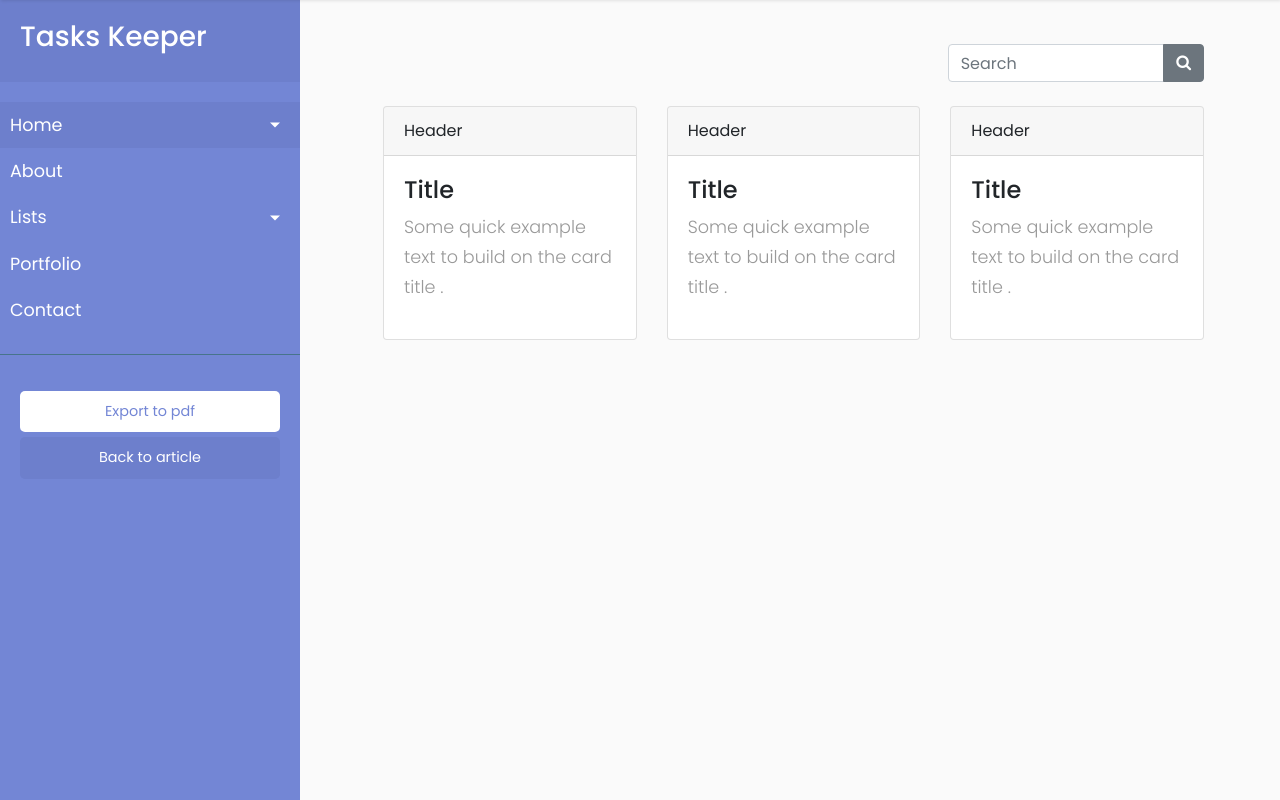
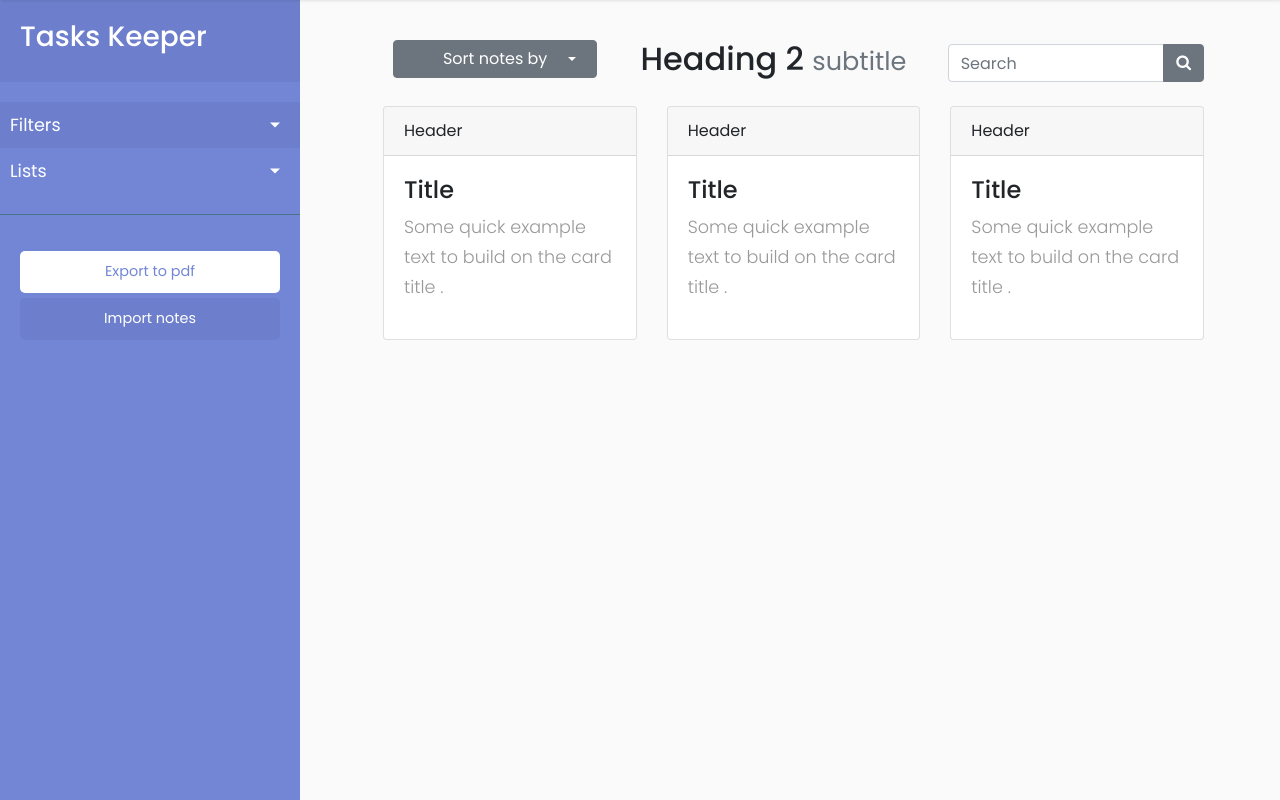
Before and after one commit to OlegAndrus12/Kanban, a Django app: page /notes in a window 1280 px wide. Shown: the part 80-880 px from the top of the page. Run offline with Django 3.2, Linux system fonts and the light colour scheme; data comes from the database, SQL or seed files in the repository; some libraries are stand-ins or nearby versions.

Commit message:
final version of tasksKeeper page is drawn

```diff
--- a/main/static/main/style.css
+++ b/main/static/main/style.css
@@ -171,3 +171,7 @@ MEDIAQUERIES
 border-color: #7c69ef;
 box-shadow: inset 0 1px 1px rgba(124, 105, 239), 0 0 8px rgba(124, 105, 239);
 }
+
+.dropdown-item:hover {
+    background-color: gainsboro;
+}
--- a/main/templates/main/base.html
+++ b/main/templates/main/base.html
@@ -61,7 +61,11 @@
     </div>
     <!-- Container wrapper -->
   </nav>
-  {%block content %}{%endblock%}
-    <script src="https://cdn.jsdelivr.net/npm/bootstrap@5.0.2/dist/js/bootstrap.bundle.min.js" integrity="sha384-MrcW6ZMFYlzcLA8Nl+NtUVF0sA7MsXsP1UyJoMp4YLEuNSfAP+JcXn/tWtIaxVXM" crossorigin="anonymous"></script>
+  {%block content %}
+
+  {%endblock%}
+    <script src="https://code.jquery.com/jquery-3.3.1.slim.min.js" integrity="sha384-q8i/X+965DzO0rT7abK41JStQIAqVgRVzpbzo5smXKp4YfRvH+8abtTE1Pi6jizo" crossorigin="anonymous"></script>
+    <script src="https://cdnjs.cloudflare.com/ajax/libs/popper.js/1.14.6/umd/popper.min.js" integrity="sha384-wHAiFfRlMFy6i5SRaxvfOCifBUQy1xHdJ/yoi7FRNXMRBu5WHdZYu1hA6ZOblgut" crossorigin="anonymous" style=""></script>
+    <script src="https://stackpath.bootstrapcdn.com/bootstrap/4.3.1/js/bootstrap.min.js" integrity="sha384-JjSmVgyd0p3pXB1rRibZUAYoIIy6OrQ6VrjIEaFf/nJGzIxFDsf4x0xIM+B07jRM" crossorigin="anonymous" style=""></script>
     </body>
 <html>
--- a/main/templates/main/taskBar.html
+++ b/main/templates/main/taskBar.html
@@ -9,56 +9,64 @@
       </div>
       <ul class="list-unstyled components">
         <li class="active">
-          <a href="#homeSubmenu" data-toggle="collapse" aria-expanded="false" class="dropdown-toggle">Home</a>
+          <a href="#homeSubmenu" data-toggle="collapse" aria-expanded="false" class="dropdown-toggle">Filters</a>
           <ul class="collapse list-unstyled" id="homeSubmenu">
             <li>
-              <a href="#">Home 1</a>
+              <a href="#">Finisehd</a>
             </li>
             <li>
-              <a href="#">Home 2</a>
+              <a href="#">Close to deadline</a>
             </li>
             <li>
-              <a href="#">Home 3</a>
+              <a href="#">In progres</a>
             </li>
           </ul>
-        </li>
-        <li>
-          <a href="#">About</a>
         </li>
         <li>
           <a href="#pageSubmenu" data-toggle="collapse" aria-expanded="false" class="dropdown-toggle">Lists</a>
           <ul class="collapse list-unstyled" id="pageSubmenu">
             <li>
-              <a href="#">Page 1</a>
+              <a href="#">Django tutorial</a>
             </li>
             <li>
-              <a href="#">Page 2</a>
+              <a href="#">ToDo list</a>
             </li>
             <li>
-              <a href="#">Page 3</a>
+              <a href="#">Extra large list name that should be truncated</a>
             </li>
           </ul>
         </li>
-        <li>
-          <a href="#">Portfolio</a>
-        </li>
-        <li>
-          <a href="#">Contact</a>
-        </li>
+
       </ul>
       <ul class="list-unstyled CTAs">
         <li>
           <a href="https://bootstrapious.com/tutorial/files/sidebar.zip" class="download">Export to pdf</a>
         </li>
         <li>
-          <a href="https://bootstrapious.com/p/bootstrap-sidebar" class="article">Back to article</a>
+          <a href="https://bootstrapious.com/p/bootstrap-sidebar" class="article">Import notes</a>
         </li>
       </ul>
     </nav>
     <!-- Page Content  -->
     <div id="content" >
       <div class="col-md-12 pr-5">
-        <div class="row d-flex flex-row-reverse">
+        <div class="row d-flex flex-row-reverse" >
+          <div class="col-md-12">
+            <div class="row">
+              <div class="col-md-4 d-flex justify-content-center align-items-center">
+                <!-- Example single danger button -->
+                <div class="btn-group w-75 ml-5 mb-2">
+                  <button type="button" class="btn dropdown-toggle btn-secondary" data-toggle="dropdown" aria-haspopup="true" aria-expanded="false"> Sort notes by </button>
+                  <div class="dropdown-menu w-100" x-placement="bottom-start" style="position: absolute; will-change: transform; top: 0px; left: 0px; transform: translate3d(0px, 38px, 0px);">
+                    <a class="dropdown-item" href="#">Last modified</a>
+                    <a class="dropdown-item" href="#">Title</a>
+                    <a class="dropdown-item" href="#">Created at</a>
+                  </div>
+                </div>
+              </div>
+              <div class="col-md-4 d-flex justify-content-center align-items-center">
+                <h2 class="mb-2">Heading 2 <small class="text-muted">subtitle</small></h2>
+              </div>
               <div class="col-md-4">
                 <form class="form-inline d-flex flex-row-reverse mr-2">
                   <div class="input-group w-100 my-4">
@@ -66,6 +74,8 @@
                     <div class="input-group-append"><button class="btn btn-secondary" type="button"><i class="fa fa-search"></i></button></div>
                   </div>
                 </form>
+              </div>
+            </div>
           </div>
         </div>
         <div class="row ml-5 mr-2">
```
Lines whose indentation alone changed are shown as unchanged.
